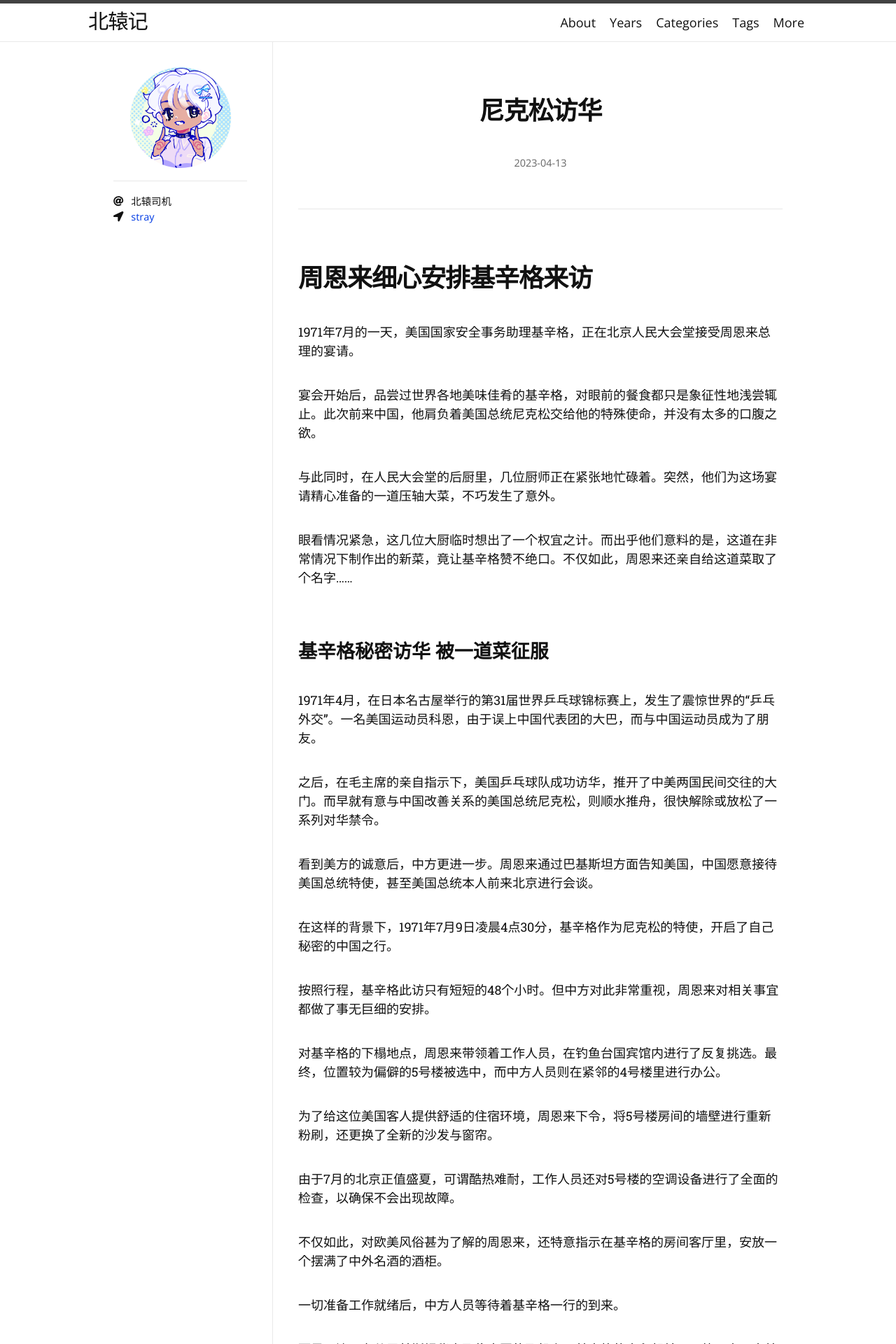
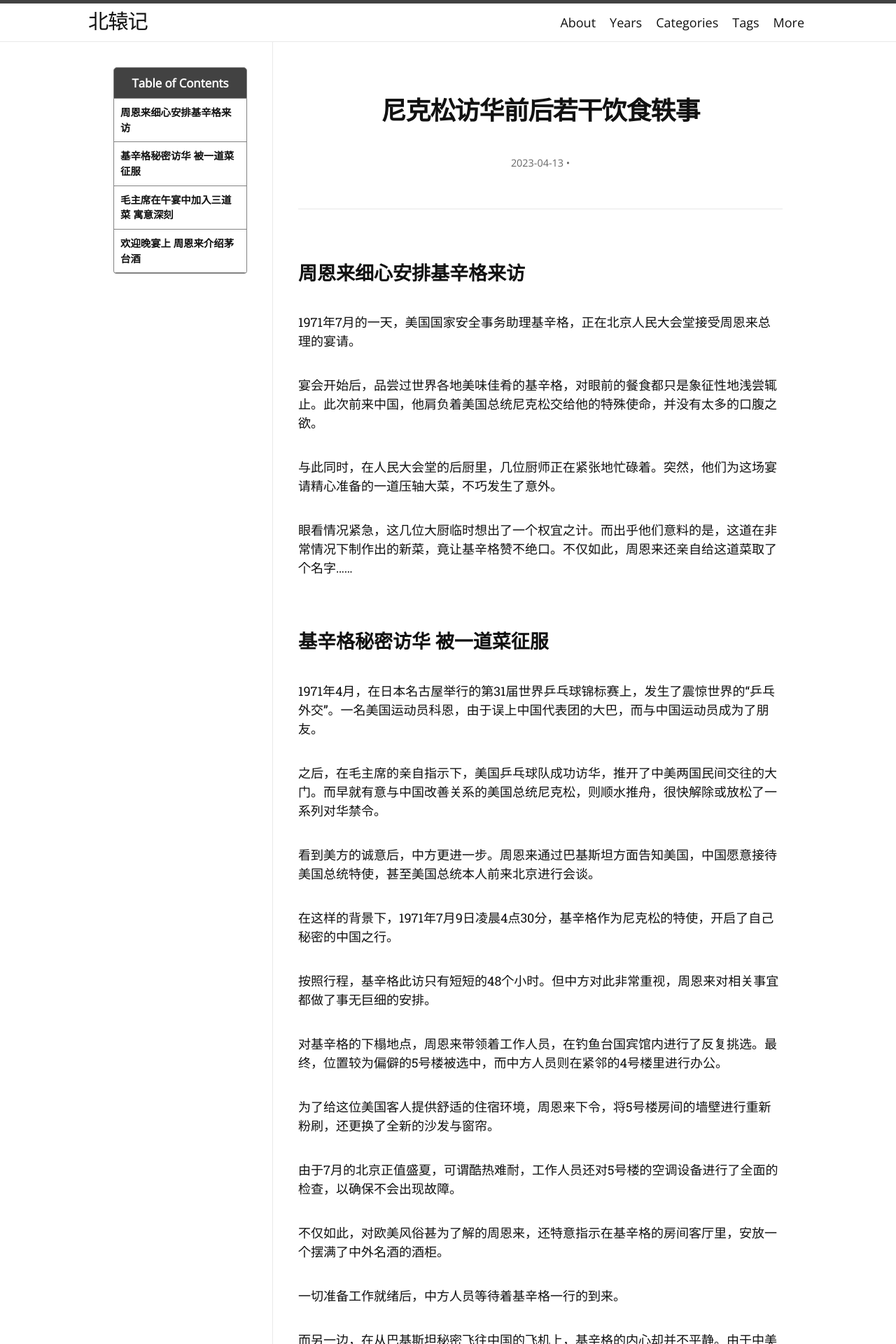
Before and after one commit to Lithiumcr/Lithiumcr.github.io, a Jekyll site: the page built from _posts/搬运旧闻-政治历史/2023-04-13-尼克松访华.md, in a window 1280 px wide. Shown: the top 1920 px of the page at 70% size. Built offline with Jekyll 4.4.1, drawn with Linux system fonts in a browser that asks for light colours; nearby versions of some CDN libraries; some web fonts are replaced; our own code applies the rules of GitHub Pages for plain Markdown files.

```diff
--- a/_posts/搬运旧闻-政治历史/2023-04-13-尼克松访华.md
+++ b/_posts/搬运旧闻-政治历史/2023-04-13-尼克松访华.md
@@ -1,4 +1,12 @@
-# 周恩来细心安排基辛格来访
+---
+layout: post
+title: 尼克松访华前后若干饮食轶事
+category: 搬运旧闻-政治历史
+author: ""
+toc: true
+---
+
+## 周恩来细心安排基辛格来访
 
 1971年7月的一天，美国国家安全事务助理基辛格，正在北京人民大会堂接受周恩来总理的宴请。
 
```
Also changed, not shown: _drafts/404.md (deleted, +0 -7 lines).
